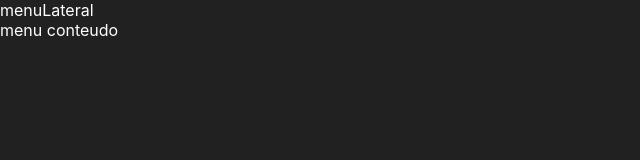
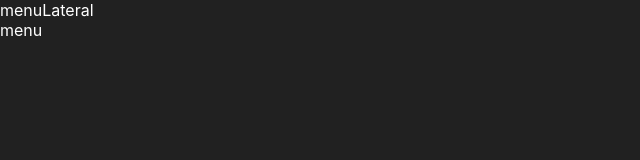
Before and after one commit to gleitons/gleitonNext, a Next.js app: page /analise-e-desenvolvimento-de-sistemas/engenharia-de-software in a window 1280 px wide. Shown: the top 160 px of the page, without its empty margins (0-640 px from the left). Built offline with nearby package versions, Linux system fonts and the light colour scheme.

Commit message:
atualiza

```diff
--- a/pages/analise-e-desenvolvimento-de-sistemas/engenharia-de-software.jsx
+++ b/pages/analise-e-desenvolvimento-de-sistemas/engenharia-de-software.jsx
@@ -6,7 +6,7 @@ export default function EngenhariaDeSoftware() {
             menuLateral
             </div>
             <div>
-            menu conteudo
+            menu
             </div>
         </div>
         </>
```
